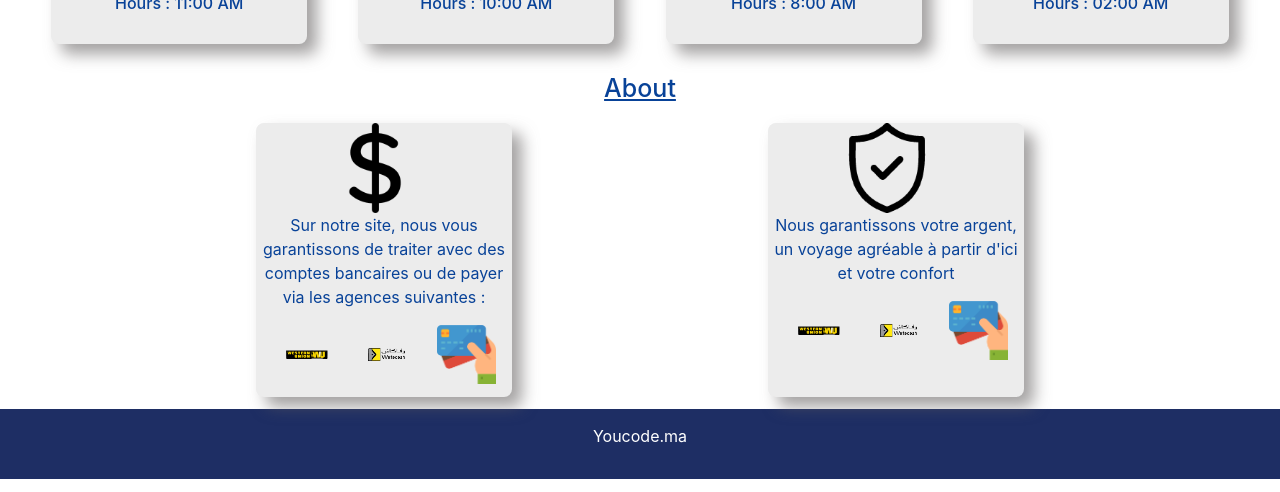
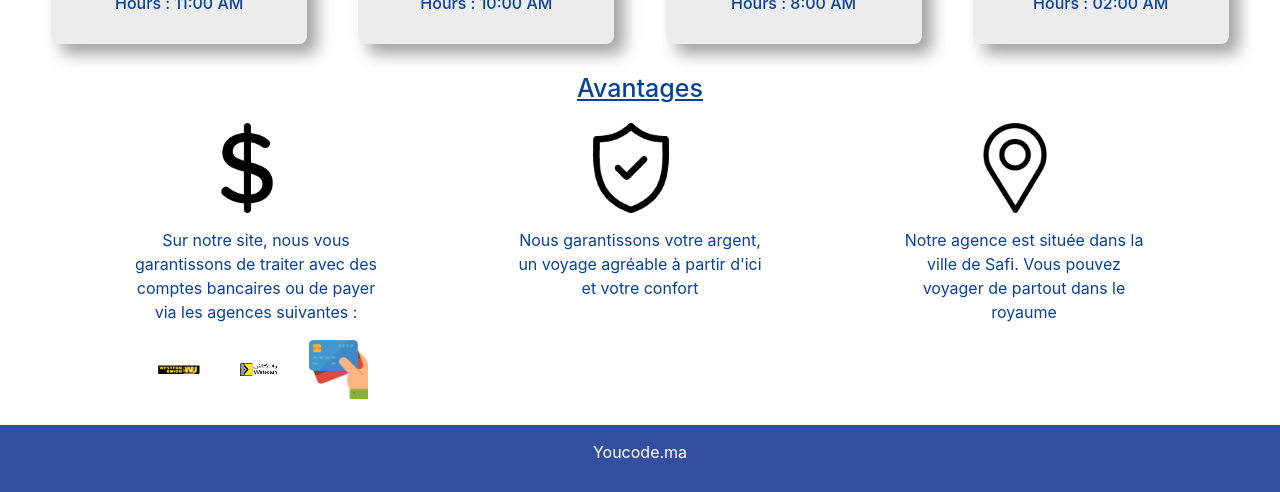
Before and after one commit to Benouahi1/reservation, a React (Create React App) app: page / in a window 1280 px wide. Shown: the part 995-1487 px from the top of the page. Built offline with nearby package versions, Linux system fonts and the light colour scheme.

Commit message:
moudifier le footer

```diff
--- a/src/Components/Footer/Footer.jsx
+++ b/src/Components/Footer/Footer.jsx
@@ -8,7 +8,7 @@ import React from 'react';
 
 <footer
         style={{
-          backgroundColor: 'rgb(30 46 100)',
+          backgroundColor: '#344fa1',
           width: '100%',
           height: '70px',
           display: 'flex',
--- a/src/Components/Home/Home.css
+++ b/src/Components/Home/Home.css
@@ -149,5 +149,13 @@ button{
     font-family: inherit;
     font-weight: 400;
     color: #084298;
+    margin-top: 6%;
 
 }
+.Card1{
+
+
+    position: relative;
+    width: 20%;
+    padding-bottom: 1%;
+}
--- a/src/Components/Home/Home.jsx
+++ b/src/Components/Home/Home.jsx
@@ -5,6 +5,7 @@ import Img2 from "../../images/jonathan-borba-T5jzpRTVF1U-unsplash.jpg";
 import bus from "../../images/right-arrow-removebg-preview.png";
 import dollar from "../../images/dollar-removebg-preview.png";
 import dollar2 from "../../images/security-removebg-preview.png";
+import dollar3 from "../../images/placeholder-removebg-preview.png";
 import Banc1 from "../../images/download (1).png";
 import Banc2 from "../../images/download-removebg-preview (1) - Copy.png";
 import Banc3 from "../../images/debit-card-removebg-preview - Copy.png";
@@ -18,7 +19,7 @@ function Home(){
 
                     </img>
                     <div className="inscriotion">
-                        <p className="Paragraph">début</p>
+                        <p className="Paragraph">Début</p>
                         <input className="InputRecherche" ></input>
 
                         <p className="Fin">Voyages</p>
@@ -95,9 +96,9 @@ function Home(){
 
                 <div>
                     <div>
-                        <p className="Titre">About</p>
+                        <p className="Titre">Avantages</p>
                         <div className="InfoVoyages">
-                            <div className="Card ">
+                            <div className="Card1 ">
                                 <img className="img3" src={dollar}></img>
                                 <div className="info">
                                     <p className="ParG">Sur notre site, nous vous garantissons de traiter avec des comptes bancaires ou de payer via les agences suivantes :</p>
@@ -111,15 +112,25 @@ function Home(){
 
                                 </div>
                             </div>
-                            <div className="Card ">
+                            <div className="Card1 ">
                                 <img className="img3" src={dollar2}></img>
                                 <div className="info">
                                     <p className="ParG">Nous garantissons votre argent, un voyage agréable à partir d'ici et votre confort</p>
                                 </div>
                                 <div className="info">
-                                <img className="img4" src={Banc1}></img>
-                                <img className="img4" src={Banc2}></img>
-                                <img className="img4" src={Banc3}></img>
+
+                                </div>
+                                <div className="info">
+
+                                </div>
+                            </div>
+                            <div className="Card1 ">
+                                <img className="img3" src={dollar3}></img>
+                                <div className="info">
+                                    <p className="ParG">Notre agence est située dans la ville de Safi. Vous pouvez voyager de partout dans le royaume</p>
+                                </div>
+                                <div className="info">
+
                                 </div>
                                 <div className="info">
 
--- a/src/index.css
+++ b/src/index.css
@@ -8,6 +8,5 @@ body {
 }
 
 code {
-  font-family: source-code-pro, Menlo, Monaco, Consolas, 'Courier New',
-    monospace;
+  font-family: 'inherit';
 }
```
